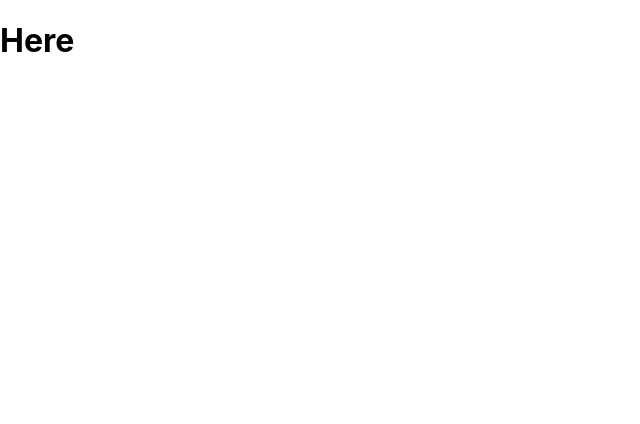
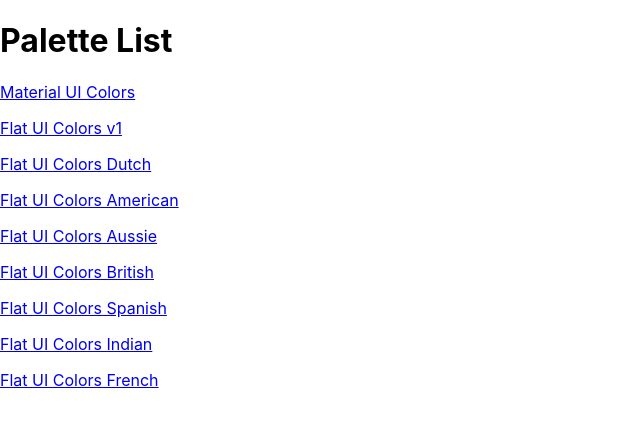
Before and after one commit to itsrojasleon/react-colors, a React (Create React App) app: page / in a window 1280 px wide. Shown: the top 424 px of the page, without its empty margins (0-640 px from the left). Built offline with nearby package versions, Linux system fonts and the light colour scheme.

Commit message:
PaletteList and Links

```diff
--- a/src/components/App.js
+++ b/src/components/App.js
@@ -1,6 +1,7 @@
 import React from 'react';
 import { BrowserRouter, Route, Switch } from 'react-router-dom';
-import Palette from './Palette';
+import Palette from './palette/Palette';
+import PaletteList from './palette/PaletteList';
 import seedColors from '../seedColors';
 import { generatePalette } from '../colorHelpers';
 
@@ -17,7 +18,11 @@
       // </div>
       <BrowserRouter>
         <Switch>
-          <Route exact path='/' render={() => <h1>Here</h1>} />
+          <Route
+            exact
+            path='/'
+            render={() => <PaletteList palettes={seedColors} />}
+          />
           <Route
             exact
             path='/palette/:id'
--- a/src/components/Navbar.js
+++ b/src/components/Navbar.js
@@ -1,4 +1,5 @@
 import React, { Component } from 'react';
+import { Link } from 'react-router-dom';
 import { Select, MenuItem, Snackbar, IconButton } from '@material-ui/core';
 import { Close as CloseIcon } from '@material-ui/icons';
 import Slider from 'rc-slider';
@@ -21,7 +22,7 @@
     return (
       <header className='Navbar'>
         <div className='logo'>
-          <a href='/'>ReactColorPicker</a>
+          <Link to='/'>ReactColorPicker</Link>
         </div>
         <div className='slider-container'>
           <span>Level: {level}</span>
--- a/src/components/Palette.js
+++ b/src/components/palette/Palette.js
@@ -1,7 +1,7 @@
 import React from 'react';
-import ColorBox from './ColorBox';
-import './styles/Palette.css';
-import Navbar from './Navbar';
+import ColorBox from '../ColorBox';
+import '../styles/palette/Palette.css';
+import Navbar from '../Navbar';
 
 class Palette extends React.Component {
   state = { level: 500, format: 'hex' };
--- /dev/null
+++ b/src/components/palette/PaletteList.js
@@ -0,0 +1,19 @@
+import React, { Component } from 'react';
+import { Link } from 'react-router-dom';
+
+class PaletteList extends Component {
+  render() {
+    const { palettes } = this.props;
+    return (
+      <div>
+        <h1>Palette List</h1>
+        {palettes.map(palette => (
+          <p>
+            <Link to={`/palette/${palette.id}`}>{palette.paletteName}</Link>
+          </p>
+        ))}
+      </div>
+    );
+  }
+}
+export default PaletteList;
```
Also changed, not shown: src/components/styles/palette/Palette.css (renamed from src/components/styles/Palette.css).
